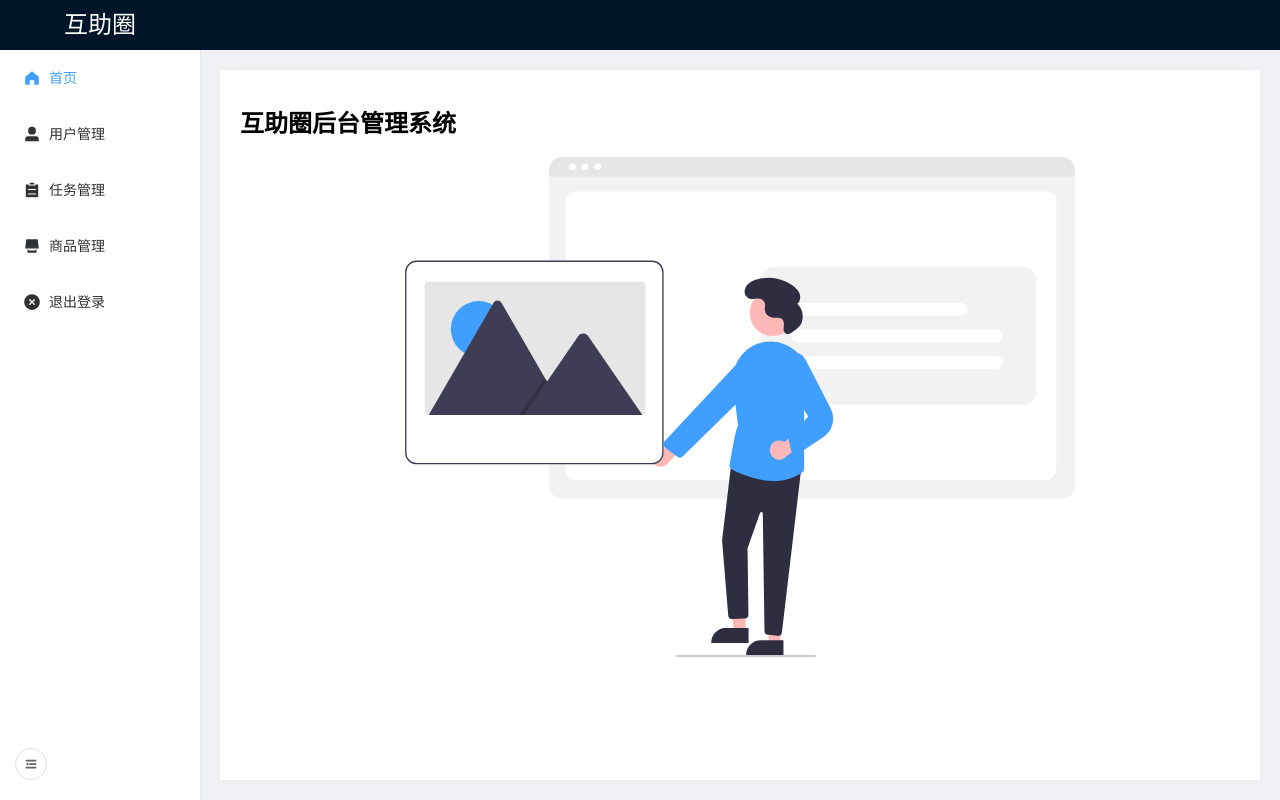
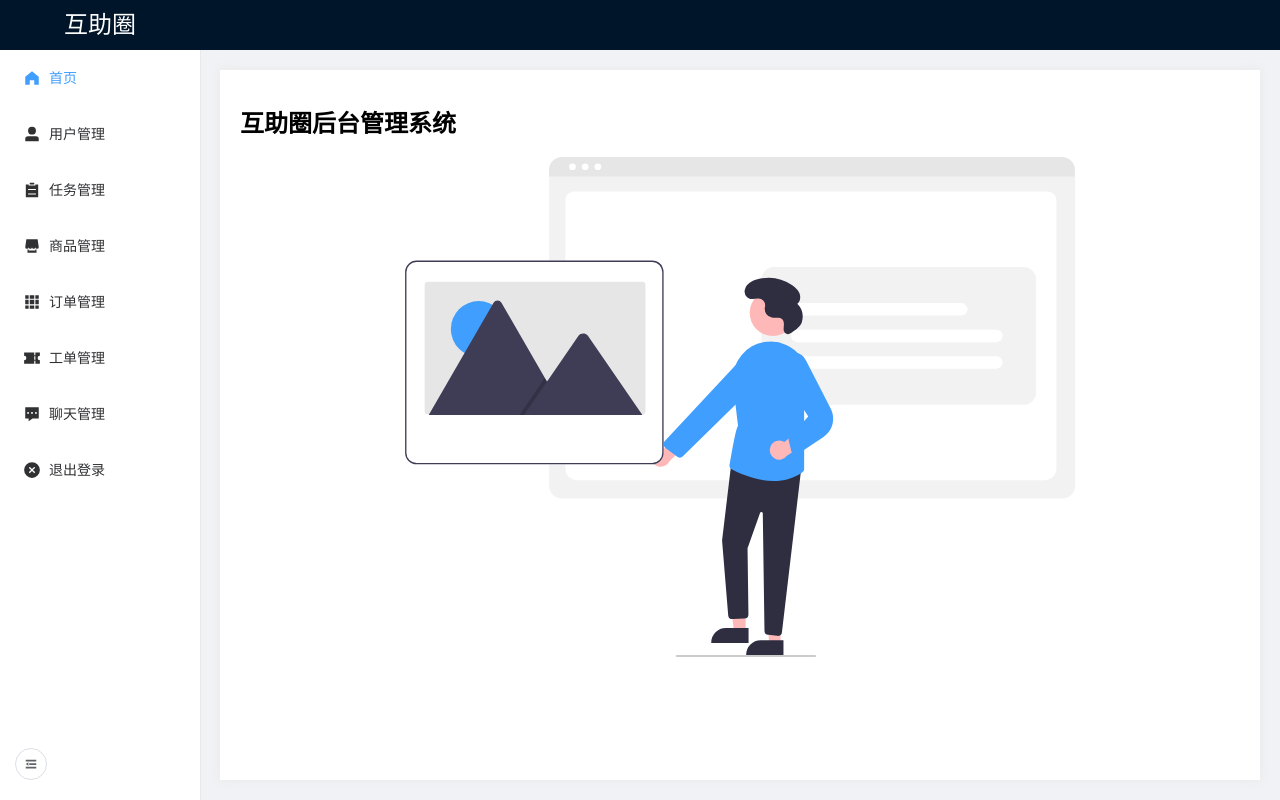
Before and after one commit to LBVIIC/mutual-aid-zone-admin, a Vue app: page /#/ in a window 1280 px wide. Built offline with nearby package versions, Linux system fonts and the light colour scheme; sample sign-in values are in the browser's storage.

Commit message:
feat: 侧边栏和路由 添加订单、工单、聊天管理

```diff
--- a/src/components/Sidebar.vue
+++ b/src/components/Sidebar.vue
@@ -18,6 +18,18 @@
         <span>商品管理</span>
       </el-menu-item>
       <el-menu-item index="5" @click="handleRouterLink(5)">
+        <el-icon><Grid /></el-icon>
+        <span>订单管理</span>
+      </el-menu-item>
+      <el-menu-item index="6" @click="handleRouterLink(6)">
+        <el-icon><Ticket /></el-icon>
+        <span>工单管理</span>
+      </el-menu-item>
+      <el-menu-item index="7" @click="handleRouterLink(7)">
+        <el-icon><Comment /></el-icon>
+        <span>聊天管理</span>
+      </el-menu-item>
+      <el-menu-item index="8" @click="handleRouterLink(8)">
         <el-icon><CircleCloseFilled /></el-icon>
         <span>退出登录</span>
       </el-menu-item>
@@ -55,7 +67,6 @@ window.addEventListener(
       isCollapse.value = false;
     }
     emits('collapse', isCollapse.value);
-
   })
 );
 
@@ -72,6 +83,15 @@ switch (route.name) {
     break;
   case 'Store':
     defaultActive.value = '4';
+    break;
+  case 'Order':
+    defaultActive.value = '5';
+    break;
+  case 'Ticket':
+    defaultActive.value = '6';
+    break;
+  case 'Chat':
+    defaultActive.value = '7';
     break;
 }
 
@@ -90,6 +110,15 @@ const handleRouterLink = (index: number) => {
       router.push({ name: 'Store' });
       break;
     case 5:
+      router.push({ name: 'Order' });
+      break;
+    case 6:
+      router.push({ name: 'Ticket' });
+      break;
+    case 7:
+      router.push({ name: 'Chat' });
+      break;
+    case 8:
       localStorage.removeItem('token');
       router.push({ name: 'Login' });
   }
--- a/src/router.ts
+++ b/src/router.ts
@@ -30,6 +30,21 @@ const routes: RouteRecordRaw[] = [
         path: 'store',
         name: 'Store',
         component: () => import(/* webpackChunkName: "store" */ './views/StoreView.vue')
+      },
+      {
+        path: 'order',
+        name: 'Order',
+        component: () => import(/* webpackChunkName: "store" */ './views/OrderView.vue')
+      },
+      {
+        path: 'ticket',
+        name: 'Ticket',
+        component: () => import(/* webpackChunkName: "store" */ './views/TicketView.vue')
+      },
+      {
+        path: 'chat',
+        name: 'Chat',
+        component: () => import(/* webpackChunkName: "store" */ './views/ChatView.vue')
       }
     ]
   }
--- /dev/null
+++ b/src/views/ChatView.vue
@@ -0,0 +1,3 @@
+<template>
+  <h2>聊天管理</h2>
+</template>
--- /dev/null
+++ b/src/views/OrderView.vue
@@ -0,0 +1,3 @@
+<template>
+  <h2>订单管理</h2>
+</template>
--- /dev/null
+++ b/src/views/TicketView.vue
@@ -0,0 +1,3 @@
+<template>
+  <h2>工单管理</h2>
+</template>
```
Also changed, not shown: 1 other file (tests, documents, lock files or other folders).
